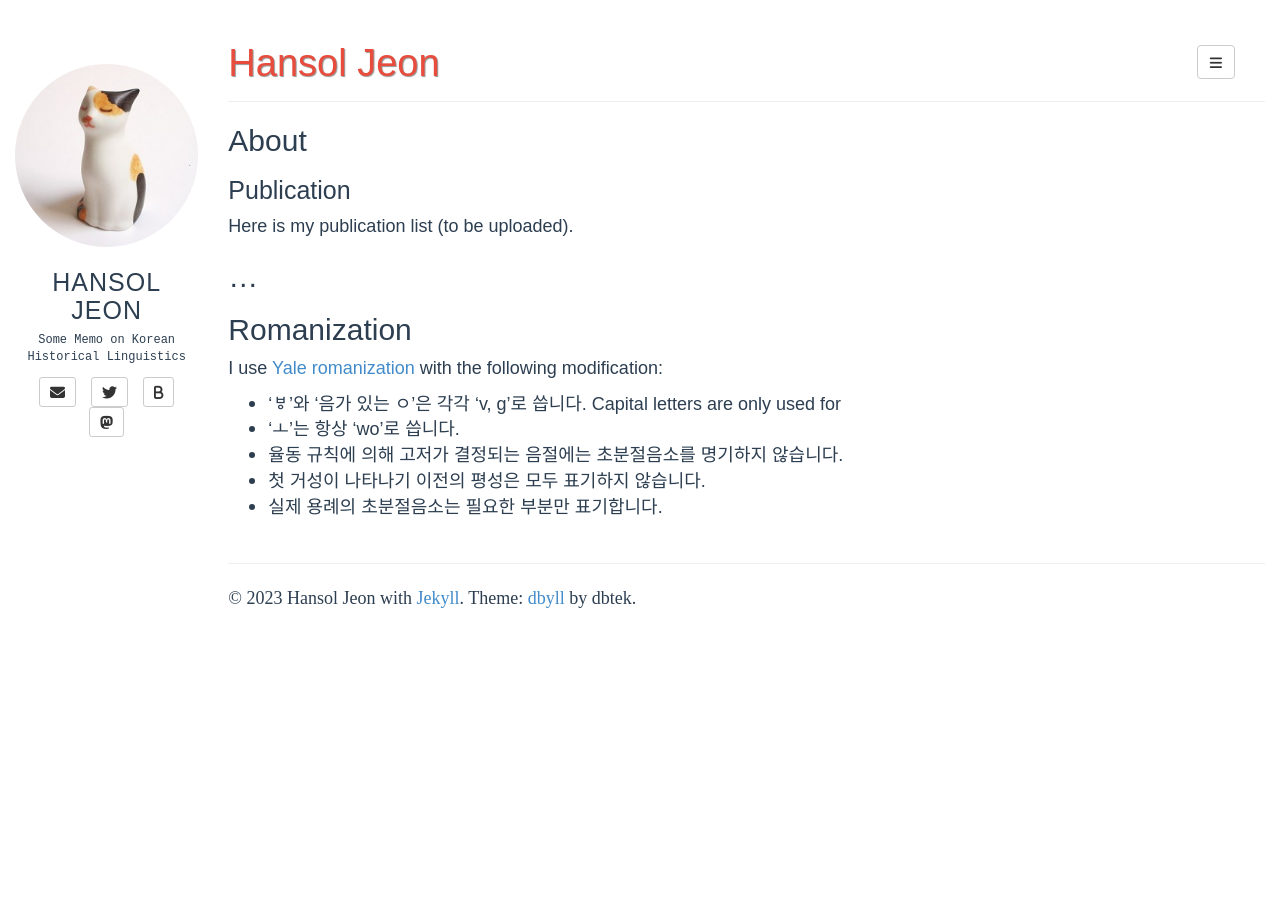
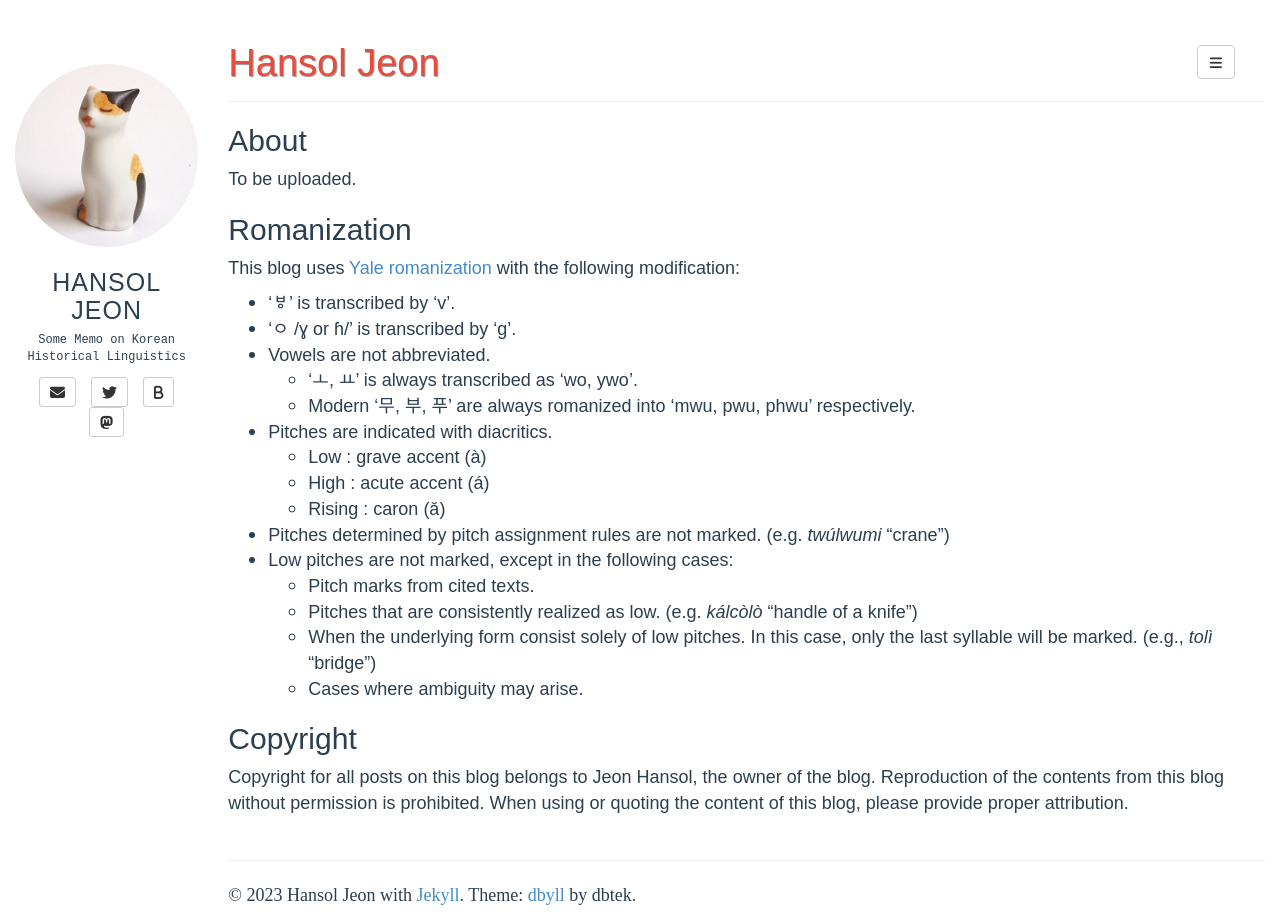
Before and after one commit to hansoljeon95/hansoljeon95.github.io, a Jekyll site: the page built from index.md, in a window 1280 px wide. Built offline with Jekyll 4.4.1, drawn with Linux system fonts in a browser that asks for light colours; some web fonts are replaced.

Commit message:
Update index.md

```diff
--- a/index.md
+++ b/index.md
@@ -3,16 +3,25 @@ layout: page
 tagline:
 ---
 ## About
-
-### Publication
-Here is my publication list (to be uploaded).
-
-## ...
+To be uploaded.
 
 ## Romanization
-I use [Yale romanization](https://en.wikipedia.org/wiki/Yale_romanization_of_Korean) with the following modification:
-- 'ㅸ'와 '음가 있는 ㅇ'은 각각 'v, g'로 씁니다. Capital letters are only used for
-- 'ㅗ'는 항상 'wo'로 씁니다.
-- 율동 규칙에 의해 고저가 결정되는 음절에는 초분절음소를 명기하지 않습니다.
-- 첫 거성이 나타나기 이전의 평성은 모두 표기하지 않습니다.
-- 실제 용례의 초분절음소는 필요한 부분만 표기합니다.
+This blog uses [Yale romanization](https://en.wikipedia.org/wiki/Yale_romanization_of_Korean) with the following modification:
+- 'ㅸ' is transcribed by 'v'.
+- 'ㅇ /ɣ or ɦ/' is transcribed by 'g'.
+- Vowels are not abbreviated.
+    - 'ㅗ, ㅛ' is always transcribed as 'wo, ywo'.
+    - Modern '무, 부, 푸' are always romanized into 'mwu, pwu, phwu' respectively.
+- Pitches are indicated with diacritics.
+    - Low : grave accent (à)
+    - High : acute accent (á)
+    - Rising : caron (ǎ)
+- Pitches determined by pitch assignment rules are not marked. (e.g. *twúlwumi* "crane")
+- Low pitches are not marked, except in the following cases:
+    - Pitch marks from cited texts.
+    - Pitches that are consistently realized as low. (e.g. *kálcòlò* "handle of a knife")
+    - When the underlying form consist solely of low pitches. In this case, only the last syllable will be marked. (e.g., *tolì* "bridge")
+    - Cases where ambiguity may arise.
+
+## Copyright
+Copyright for all posts on this blog belongs to Jeon Hansol, the owner of the blog. Reproduction of the contents from this blog without permission is prohibited. When using or quoting the content of this blog, please provide proper attribution.
```
Also changed, not shown: _posts/2023-09-30-readme.md (deleted, +0 -17 lines), post_samples/2013-11-14-sample-2.md (renamed from _posts/2013-11-14-sample-2.md), post_samples/2013-11-14-sample.md (renamed from _posts/2013-11-14-sample.md), post_samples/2013-11-15-configuration.md (renamed from _posts/2013-11-15-configuration.md), post_samples/2013-11-15-hello-world.md (renamed from _posts/2013-11-15-hello-world.md).
